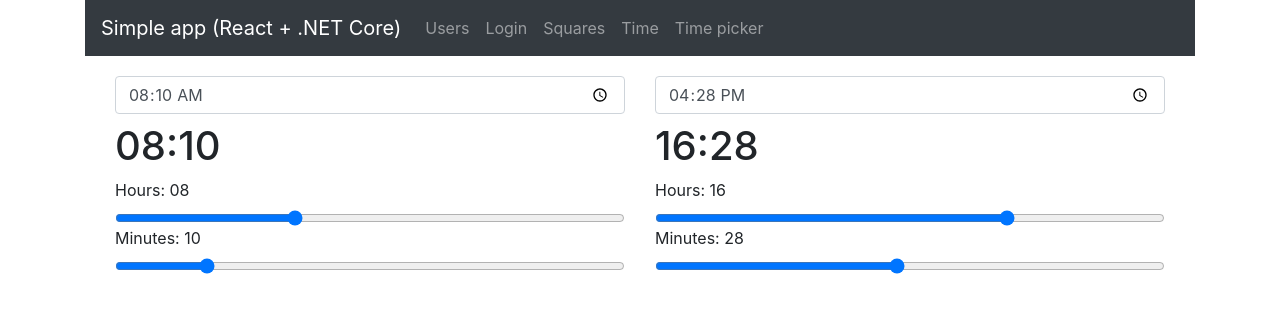
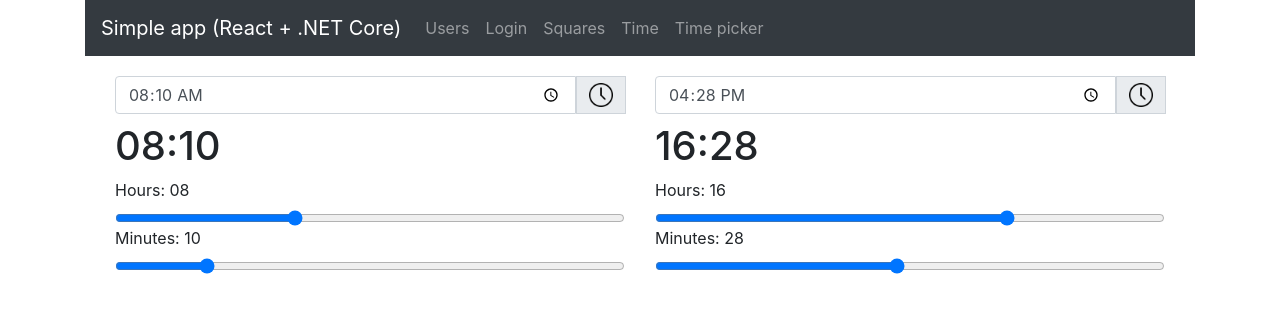
Before and after one commit to avirix/ReactPractice, a React (Create React App) app in the folder client/: page /time_picker in a window 1280 px wide. Shown: the top 312 px of the page. Built offline with nearby package versions, Linux system fonts and the light colour scheme; no server answers; the HTML template or start-up script is replaced by a standard one.

Commit message:
add icon

```diff
--- a/client/src/components/timepicker/TimePickerClock.tsx
+++ b/client/src/components/timepicker/TimePickerClock.tsx
@@ -9,10 +9,16 @@ export interface ClockProps {
 class TimePickerClock extends React.Component<ClockProps> {
     render() {
         return (
-            <div className="mb-2">
+            <div className="mb-2 input-group">
                 <input type="time" className="form-control"
                     value={this.props.hours + ":" + this.props.minute}
                     onChange={(e) => this.props.onChange(e.target.value)} />
+                <div className="input-group-prepend">
+                    <span className="input-group-text">
+                        <img src="/clock.png" className="img-responsive" width="24" height="24"></img>
+                    </span>
+                </div>
+
             </div>
         );
     }
```
Also changed, not shown: client/public/clock.png (added).
